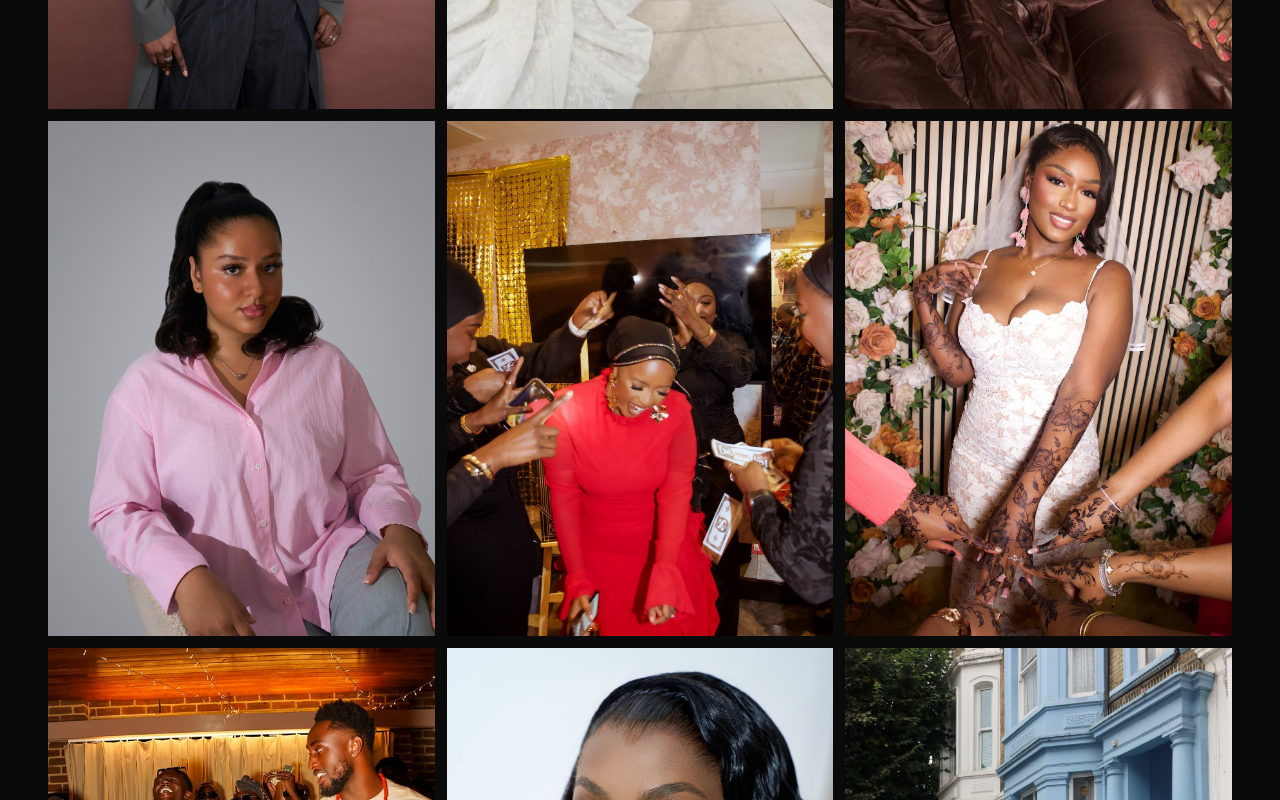
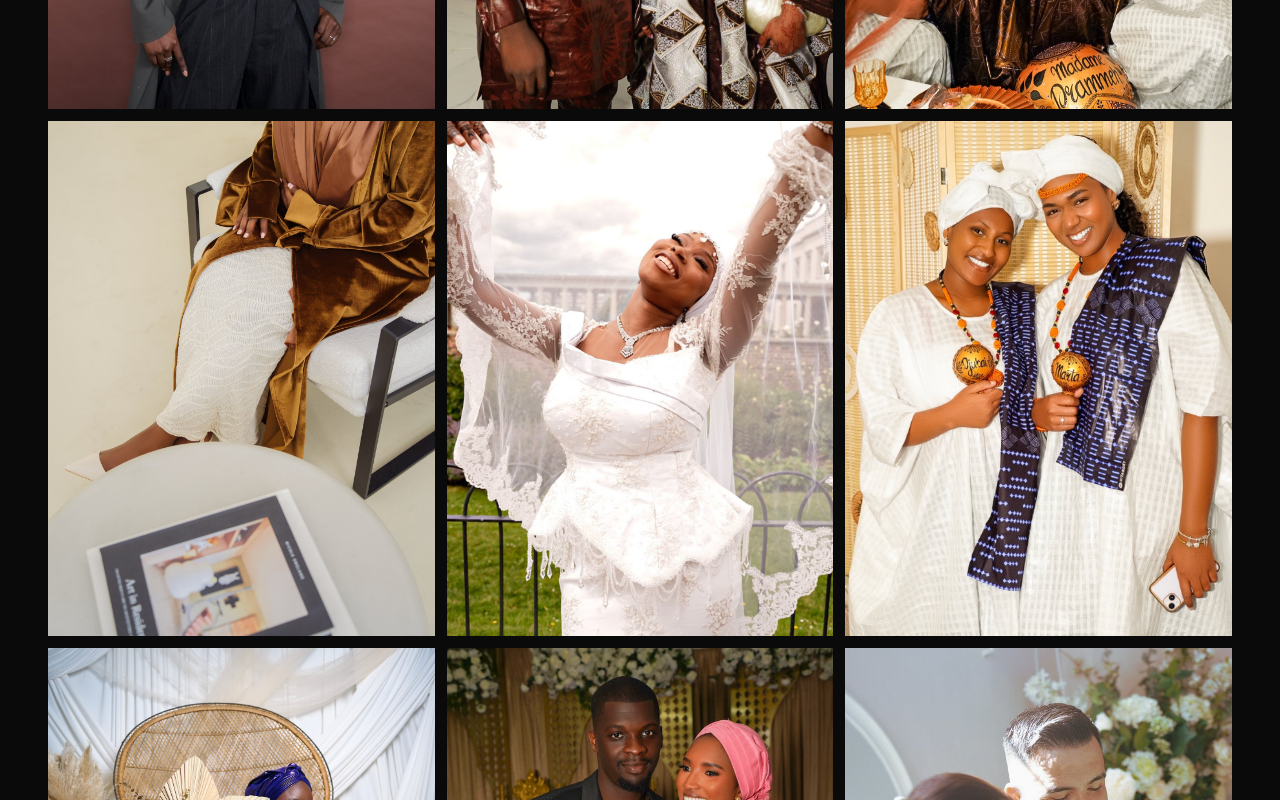
Before and after one commit to lamidecoder/fzshotit, a Next.js app: page /portfolio in a window 1280 px wide. Shown: the part 3380-4180 px from the top of the page. Built offline with nearby package versions, Linux system fonts and the light colour scheme; a web font is replaced by a local one.

Commit message:
portfolio clean no repeats 25 unique photos

```diff
--- a/src/app/portfolio/page.tsx
+++ b/src/app/portfolio/page.tsx
@@ -11,58 +11,14 @@ const CATS = [
   { src: "/photos/DSC08845.jpg", label: "Celebrations", href: "/portfolio/celebrations", span: "md:col-span-2" },
 ];
 
-const PORTRAITS = [
-  { src: "/photos/fatou_makeup.jpg", label: "Fatou" },
-  { src: "/photos/fatou_portrait.jpg", label: "Fatou" },
+const ALL_WORK = [
+  { src: "/photos/fatou_makeup.jpg", label: "Editorial" },
+  { src: "/photos/fatou_portrait.jpg", label: "Portrait" },
   { src: "/photos/DSC04847.jpg", label: "Portrait" },
-  { src: "/photos/IMG_7257.jpg", label: "Portrait" },
-  { src: "/photos/F37A6491-DD35-4C0F-ABE5-12D84573905A_1_105_c.jpg", label: "Portrait" },
-  { src: "/photos/E86DABF3-28D6-44B0-BCB7-E56190F64A20_1_105_c.jpg", label: "Portrait" },
-  { src: "/photos/10F4E1C7-2901-4562-8B68-1345FA0FB994_1_105_c.jpg", label: "Portrait" },
-  { src: "/photos/0F131351-6252-4417-A1AE-0952A1DA633A_1_105_c.jpg", label: "Portrait" },
-  { src: "/photos/82A0953F-F843-46D1-94C7-C590B2452161_1_105_c.jpg", label: "Portrait" },
-  { src: "/photos/F4254BDD-057E-4702-BBFF-398A6583EB48_1_105_c.jpg", label: "Portrait" },
-  { src: "/photos/9D847B1C-408B-4753-9294-A34A504006D9_1_105_c.jpg", label: "Portrait" },
-  { src: "/photos/708DF59D-4257-4010-8993-0BF3E8B99C57_1_105_c.jpg", label: "Portrait" },
-  // 20 new ones — no repeats
-  { src: "/photos/DSC04584.jpg", label: "Celebration" },
-  { src: "/photos/DSC04592.jpg", label: "Celebration" },
-  { src: "/photos/DSC05686.jpg", label: "Wedding" },
-  { src: "/photos/DSC05701.jpg", label: "Wedding" },
-  { src: "/photos/DSC08899.jpg", label: "Celebration" },
-  { src: "/photos/DSC08906.jpg", label: "Celebration" },
   { src: "/photos/DSC08407.jpg", label: "Editorial" },
-  { src: "/photos/IMG_0356.jpg", label: "Nikkah" },
-  { src: "/photos/IMG_0362.jpg", label: "Nikkah" },
-  { src: "/photos/IMG_2435.jpg", label: "Nikkah" },
-  { src: "/photos/IMG_2437.jpg", label: "Nikkah" },
-  { src: "/photos/IMG_5102.jpg", label: "Celebration" },
-  { src: "/photos/IMG_5987.jpg", label: "Celebration" },
-  { src: "/photos/IMG_5991.jpg", label: "Celebration" },
-  { src: "/photos/IMG_5992.jpg", label: "Celebration" },
   { src: "/photos/IMG_6675.jpg", label: "Wedding" },
-  { src: "/photos/IMG_7167.jpg", label: "Portrait" },
-  { src: "/photos/IMG_7324.jpg", label: "Nikkah" },
-  { src: "/photos/IMG_7446.jpg", label: "Celebration" },
-  { src: "/photos/IMG_7447.jpg", label: "Celebration" },
-  { src: "/photos/IMG_7448.jpg", label: "Celebration" },
-  { src: "/photos/IMG_7449.jpg", label: "Portrait" },
-  { src: "/photos/IMG_7450.jpg", label: "Celebration" },
-  { src: "/photos/IMG_7452.jpg", label: "Celebration" },
-  { src: "/photos/IMG_7453.jpg", label: "Celebration" },
-  { src: "/photos/IMG_7455.jpg", label: "Wedding" },
-  { src: "/photos/IMG_7456.jpg", label: "Portrait" },
-  { src: "/photos/IMG_7457.jpg", label: "Celebration" },
-  { src: "/photos/IMG_7461.jpg", label: "Portrait" },
   { src: "/photos/IMG_7475.jpg", label: "Portrait" },
   { src: "/photos/IMG_7476.jpg", label: "Celebration" },
-  { src: "/photos/IMG_7477.jpg", label: "Henna" },
-  { src: "/photos/IMG_7478.jpg", label: "Henna" },
-  { src: "/photos/IMG_7480.jpg", label: "Henna" },
-  { src: "/photos/IMG_7481.jpg", label: "Wedding" },
-  { src: "/photos/_DSC0282.jpg", label: "Wedding" },
-  { src: "/photos/_DSC0675.jpg", label: "Wedding" },
-  { src: "/photos/_DSC1222.jpg", label: "Wedding" },
   { src: "/photos/51E53F34-0162-4EC3-BC8B-E863CD38E034.jpg", label: "Portrait" },
   { src: "/photos/74018F8D-DBB0-4184-BC50-8CB8D58EC5BE_1_105_c.jpg", label: "Wedding" },
   { src: "/photos/7E1DEFB3-414D-48D1-8758-132D068155E9.jpg", label: "Portrait" },
@@ -72,6 +28,15 @@ const PORTRAITS = [
   { src: "/photos/0B8855EB-8FD1-493E-9C8A-5EF17E755754_1_105_c.jpg", label: "Wedding" },
   { src: "/photos/09095525-532E-4DC9-965C-CEC49B83A789_1_105_c.jpg", label: "Wedding" },
   { src: "/photos/4D262FC8-F699-450F-AD87-AC2CB248B3E8_1_105_c.jpg", label: "Wedding" },
+  { src: "/photos/F37A6491-DD35-4C0F-ABE5-12D84573905A_1_105_c.jpg", label: "Wedding" },
+  { src: "/photos/E86DABF3-28D6-44B0-BCB7-E56190F64A20_1_105_c.jpg", label: "Wedding" },
+  { src: "/photos/10F4E1C7-2901-4562-8B68-1345FA0FB994_1_105_c.jpg", label: "Wedding" },
+  { src: "/photos/0F131351-6252-4417-A1AE-0952A1DA633A_1_105_c.jpg", label: "Wedding" },
+  { src: "/photos/82A0953F-F843-46D1-94C7-C590B2452161_1_105_c.jpg", label: "Wedding" },
+  { src: "/photos/F4254BDD-057E-4702-BBFF-398A6583EB48_1_105_c.jpg", label: "Wedding" },
+  { src: "/photos/9D847B1C-408B-4753-9294-A34A504006D9_1_105_c.jpg", label: "Wedding" },
+  { src: "/photos/708DF59D-4257-4010-8993-0BF3E8B99C57_1_105_c.jpg", label: "Wedding" },
+  { src: "/photos/IMG_2437.jpg", label: "Nikkah" },
 ];
 
 export default function PortfolioPage() {
@@ -112,7 +77,7 @@ export default function PortfolioPage() {
       <section className="container-shell py-12">
         <p className="eyebrow mb-8">All work</p>
         <div className="columns-2 md:columns-3 gap-3 space-y-3">
-          {PORTRAITS.map((p, i) => (
+          {ALL_WORK.map((p, i) => (
             <div key={p.src} className="break-inside-avoid">
               <ImageFrame src={p.src} alt={p.label} ratio="aspect-[3/4]" delay={i * 0.03} />
             </div>
```
